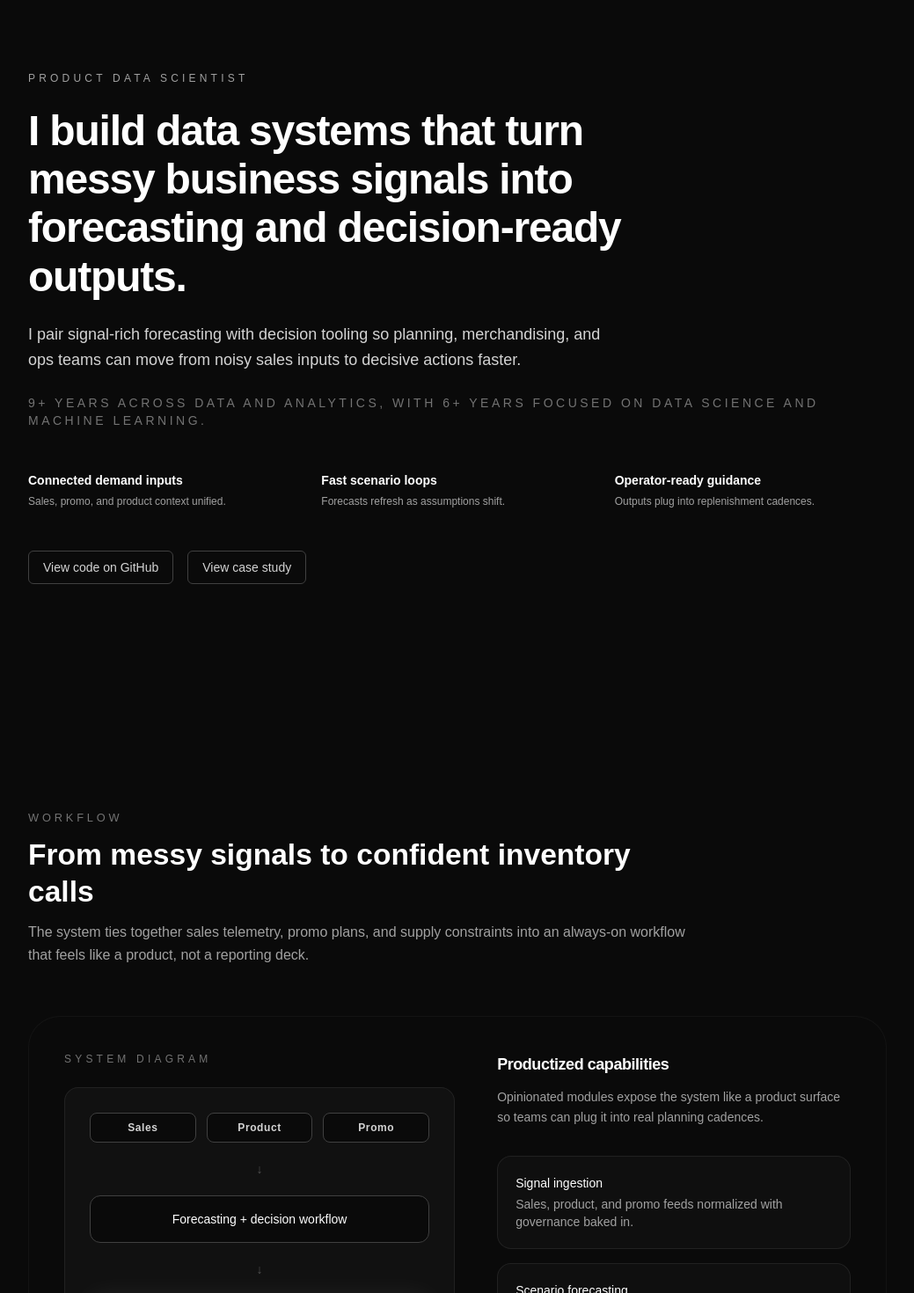
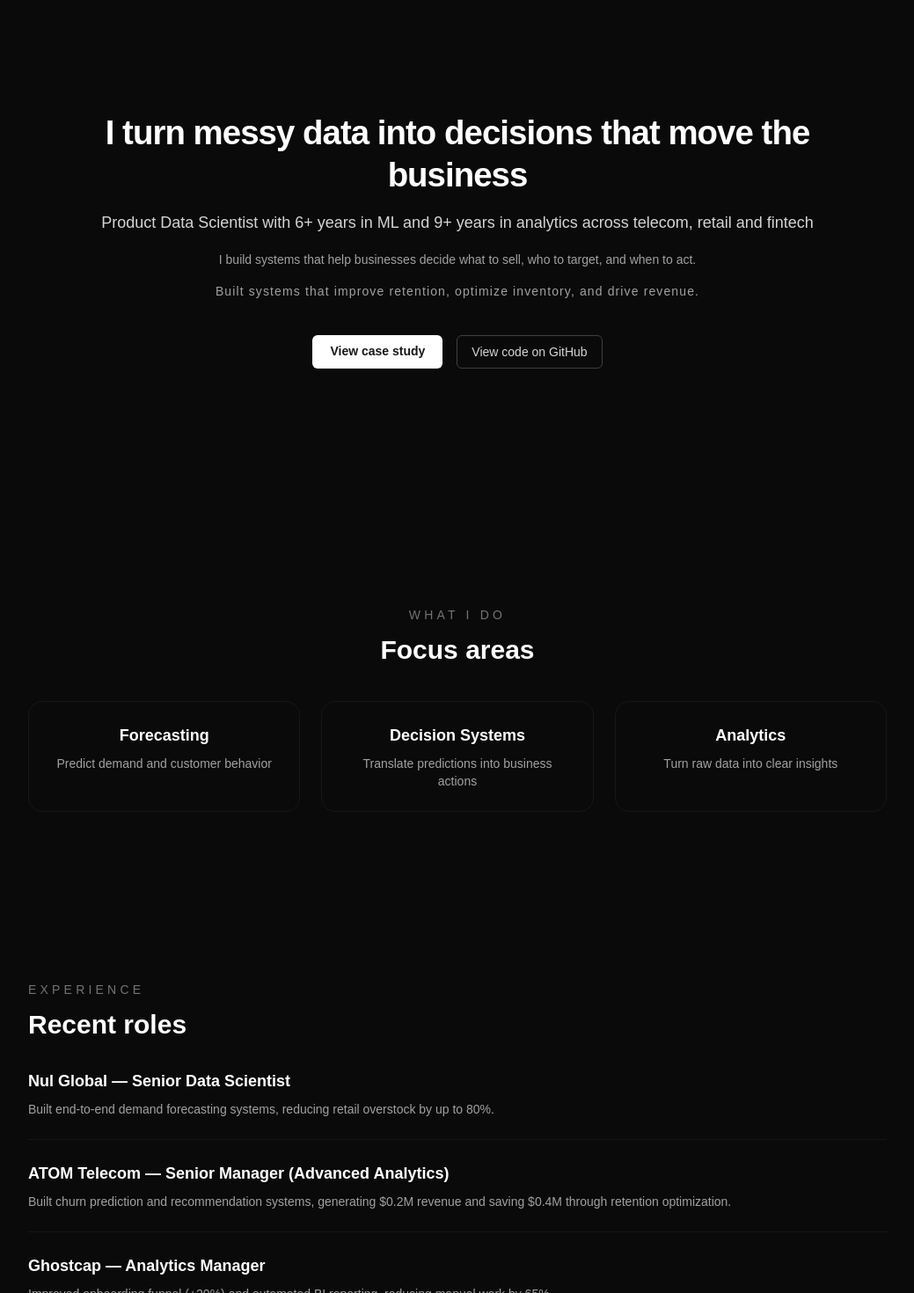
Before and after one commit to zawlynnhtut/portfolio-site, a Next.js app in the folder portfolio-site/: page / in a window 1280 px wide. Shown: the part 100-1570 px from the top of the page at 88% size, without its empty margins (120-1159 px from the left). Built offline with nearby package versions, Linux system fonts and the light colour scheme.

Commit message:
home phase 3

```diff
--- a/portfolio-site/src/app/layout.tsx
+++ b/portfolio-site/src/app/layout.tsx
@@ -33,7 +33,11 @@ export default function RootLayout({
       <body className="min-h-full bg-neutral-950 text-white">
         <div className="flex min-h-screen flex-col">
           <header className="border-b border-white/5 bg-neutral-950/80">
-            <nav className="mx-auto flex max-w-5xl items-center justify-end gap-6 px-6 py-4 text-sm text-neutral-300">
+            <nav className="mx-auto flex max-w-5xl items-center justify-between px-6 py-4 text-sm text-neutral-300">
+              <Link href="/" className="font-semibold text-white hover:text-white">
+                ZL | Product Data Science
+              </Link>
+              <div className="flex items-center gap-6">
                 <Link href="/" className="hover:text-white">
                   Home
                 </Link>
@@ -43,6 +47,7 @@ export default function RootLayout({
                 <Link href="/about" className="hover:text-white">
                   About
                 </Link>
+              </div>
             </nav>
           </header>
           <main className="flex-1">{children}</main>
--- a/portfolio-site/src/app/page.tsx
+++ b/portfolio-site/src/app/page.tsx
@@ -1,60 +1,84 @@
 export default function Home() {
   return (
     <main className="min-h-screen bg-neutral-950 text-white">
-      <section className="mx-auto flex min-h-screen max-w-5xl items-center px-6 py-28 sm:py-32">
-        <div className="w-full space-y-12">
-          <div className="space-y-6">
-            <p className="text-xs uppercase tracking-[0.35em] text-neutral-400">
-              Product Data Scientist
+      <section className="mx-auto flex min-h-[80vh] max-w-4xl flex-col items-center justify-center px-6 py-16 text-center sm:py-24">
+        <div className="space-y-4">
+          <h1 className="text-[1.9rem] font-semibold leading-tight tracking-tight text-white sm:text-[2.4rem]">
+            I turn messy data into decisions that move the business
+          </h1>
+          <p className="text-base leading-relaxed text-neutral-300 sm:text-lg">
+            Product Data Scientist with 6+ years in ML and 9+ years in analytics across telecom, retail and fintech
           </p>
-
-            <h1 className="max-w-3xl text-4xl font-semibold leading-[1.15] tracking-tight sm:text-5xl">
-              I build data systems that turn messy business signals into forecasting and decision-ready outputs.
-            </h1>
-
-            <p className="max-w-2xl text-base leading-relaxed text-neutral-300 sm:text-lg">
-              I pair signal-rich forecasting with decision tooling so planning,
-              merchandising, and ops teams can move from noisy sales inputs to
-              decisive actions faster.
+          <p className="text-sm text-neutral-400">
+            I build systems that help businesses decide what to sell, who to target, and when to act.
           </p>
-
-            <p className="text-sm uppercase tracking-[0.25em] text-neutral-500">
-              9+ years across data and analytics, with 6+ years focused on data science and machine learning.
+          <p className="mx-auto max-w-2xl text-xs tracking-[0.08em] text-neutral-400 sm:text-sm">
+            Built systems that improve retention, optimize inventory, and drive revenue.
           </p>
         </div>
 
-          <div className="grid gap-6 text-sm text-neutral-300 sm:grid-cols-3">
-            <div className="space-y-1.5">
-              <p className="text-sm font-semibold text-white">Connected demand inputs</p>
-              <p className="text-xs text-neutral-400">Sales, promo, and product context unified.</p>
-            </div>
-            <div className="space-y-1.5">
-              <p className="text-sm font-semibold text-white">Fast scenario loops</p>
-              <p className="text-xs text-neutral-400">Forecasts refresh as assumptions shift.</p>
-            </div>
-            <div className="space-y-1.5">
-              <p className="text-sm font-semibold text-white">Operator-ready guidance</p>
-              <p className="text-xs text-neutral-400">Outputs plug into replenishment cadences.</p>
-            </div>
-          </div>
-
-          <div className="flex flex-wrap gap-4">
+        <div className="mt-10 flex flex-wrap justify-center gap-4">
+          <a
+            href="/project-1"
+            className="rounded-md bg-white px-5 py-2 text-sm font-semibold text-neutral-900 transition hover:bg-neutral-200"
+          >
+            View case study
+          </a>
           <a
             href="https://github.com/zawlynnhtut/portfolio-site"
             target="_blank"
             rel="noopener noreferrer"
-              className="rounded-md border border-neutral-700 px-4 py-2 text-sm text-neutral-300 hover:border-neutral-500 hover:text-white"
+            className="rounded-md border border-neutral-700 px-4 py-2 text-sm text-neutral-300 transition hover:border-neutral-500 hover:text-white"
             >
               View code on GitHub
             </a>
+          </div>
+      </section>
 
-            <a
-              href="/project-1"
-              className="rounded-md border border-neutral-700 px-4 py-2 text-sm text-neutral-300 hover:border-neutral-500 hover:text-white"
-            >
-              View case study
-            </a>
+      <section className="mx-auto max-w-5xl px-6 py-24">
+        <div className="space-y-3 text-center">
+          <p className="text-sm uppercase tracking-[0.3em] text-neutral-500">What I do</p>
+          <h2 className="text-3xl font-semibold">Focus areas</h2>
         </div>
+        <div className="mt-10 grid gap-6 sm:grid-cols-3">
+          {[
+            { title: "Forecasting", body: "Predict demand and customer behavior" },
+            { title: "Decision Systems", body: "Translate predictions into business actions" },
+            { title: "Analytics", body: "Turn raw data into clear insights" },
+          ].map((item) => (
+            <div key={item.title} className="rounded-2xl border border-neutral-900 bg-neutral-950/70 p-6 text-center">
+              <p className="text-lg font-semibold text-white">{item.title}</p>
+              <p className="mt-2 text-sm text-neutral-400">{item.body}</p>
+            </div>
+          ))}
+        </div>
+      </section>
+
+      <section className="mx-auto max-w-5xl px-6 py-24">
+        <div className="space-y-3">
+          <p className="text-sm uppercase tracking-[0.3em] text-neutral-500">Experience</p>
+          <h2 className="text-3xl font-semibold">Recent roles</h2>
+        </div>
+        <div className="mt-8 space-y-6">
+          {[
+            {
+              title: "Nul Global — Senior Data Scientist",
+              body: "Built end-to-end demand forecasting systems, reducing retail overstock by up to 80%.",
+            },
+            {
+              title: "ATOM Telecom — Senior Manager (Advanced Analytics)",
+              body: "Built churn prediction and recommendation systems, generating $0.2M revenue and saving $0.4M through retention optimization.",
+            },
+            {
+              title: "Ghostcap — Analytics Manager",
+              body: "Improved onboarding funnel (+20%) and automated BI reporting, reducing manual work by 65%.",
+            },
+          ].map((item) => (
+            <div key={item.title} className="space-y-2 border-b border-neutral-900 pb-6 last:border-b-0 last:pb-0">
+              <p className="text-lg font-semibold text-white">{item.title}</p>
+              <p className="text-sm text-neutral-400">{item.body}</p>
+            </div>
+          ))}
         </div>
       </section>
 
@@ -258,20 +282,20 @@ export default function Home() {
 
         <div className="mt-8 grid gap-4 sm:grid-cols-3">
           <a
-            href="mailto:hello@example.com"
+            href="mailto:z.lynnhtut@gmail.com"
             className="rounded-2xl border border-neutral-900 bg-neutral-950/60 px-5 py-4 text-sm text-neutral-200 hover:border-neutral-700"
           >
             Email<br />
-            <span className="text-neutral-400">hello@example.com</span>
+            <span className="text-neutral-400">z.lynnhtut@gmail.com</span>
           </a>
           <a
-            href="https://www.linkedin.com/in/placeholder"
+            href="https://www.linkedin.com/in/zaw-lynn-htut-dss/"
             target="_blank"
             rel="noopener noreferrer"
             className="rounded-2xl border border-neutral-900 bg-neutral-950/60 px-5 py-4 text-sm text-neutral-200 hover:border-neutral-700"
           >
             LinkedIn<br />
-            <span className="text-neutral-400">linkedin.com/in/placeholder</span>
+            <span className="text-neutral-400">LinkedIn</span>
           </a>
           <a
             href="https://github.com/zawlynnhtut/portfolio-site"
```
Lines whose indentation alone changed are shown as unchanged.
